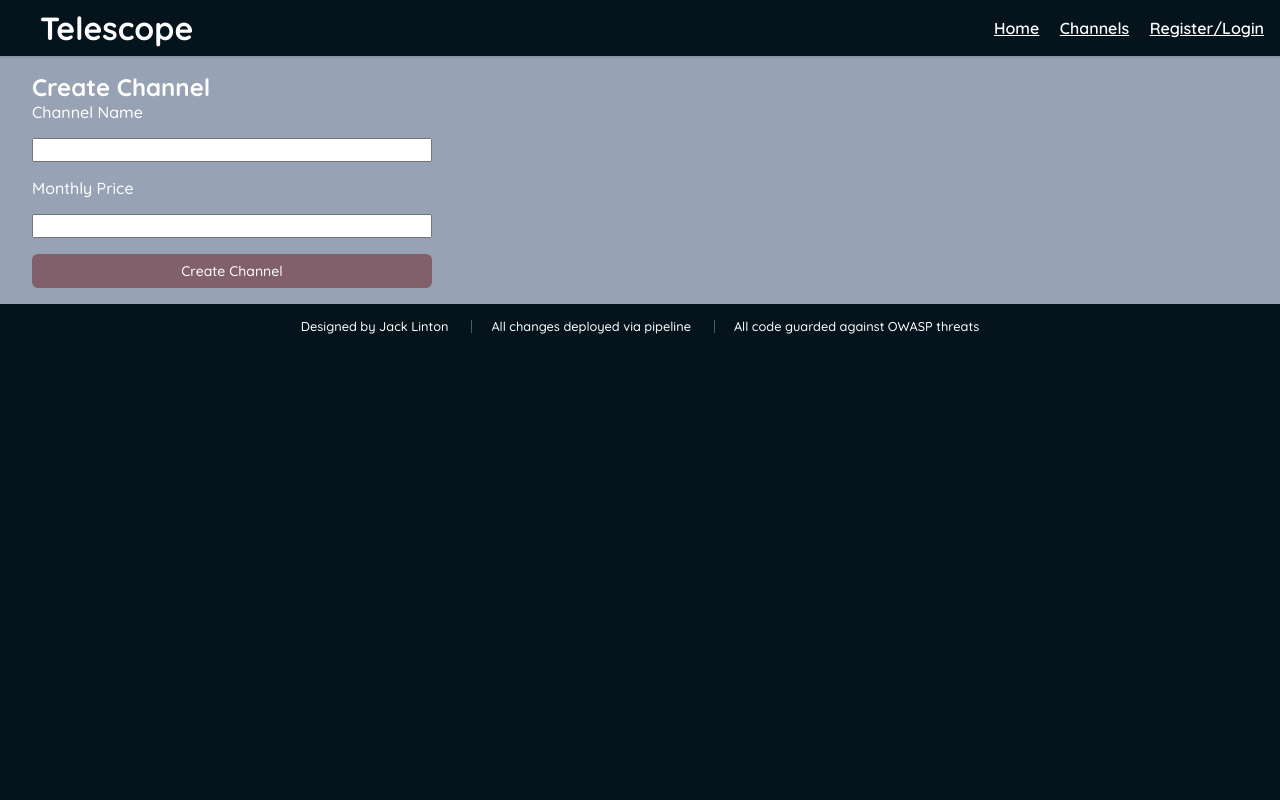
After one commit to jrlinton05/QA-DevOps-Assignment, a Flask app: template templates/channel-add.html in a window 1280 px wide. The commit adds this page. Run offline with Flask 3, Linux system fonts and the light colour scheme; the template is opened without the code that fills it, so the values that code supplies are empty.

Commit message:
Add Pages for Creating New Channels and Displaying Database Error Messages

```diff
--- a/src/app.py
+++ b/src/app.py
@@ -1,9 +1,9 @@
 import os
 from dotenv import load_dotenv
-from flask import Flask, render_template
+from flask import Flask, render_template, request, flash, url_for, redirect
 
 import database_wrapper
-
+from schemas.exceptions import NameAlreadyExistsException, InvalidArgumentException, DatabaseConnectionException
 
 load_dotenv()
 
@@ -17,6 +17,11 @@ def inject_user():
     return {'user': {'is_authenticated': False}}
 
 
+@app.errorhandler(DatabaseConnectionException)
+def handle_db_error(e):
+    return render_template('error.html', message="Unable to connect to database"), 503
+
+
 @app.route('/')
 def index():
     return render_template('index.html')
@@ -27,9 +32,20 @@ def channel_browser():
     return render_template('channel-browser.html', channel_data=database_wrapper.get_all_channels())
 
 
-@app.route('/channels/create')
+@app.route('/channels/create', methods=['GET', 'POST'])
 def create_channel():
-    return "Under Construction"
+    if request.method == 'POST':
+        channel_name = request.form['channel_name']
+        channel_price = request.form['channel_price']
+
+        try:
+            database_wrapper.add_new_channel(channel_name, channel_price)
+            flash("Channel created successfully")
+            return redirect(url_for('channel_browser'))
+        except (NameAlreadyExistsException, InvalidArgumentException) as e:
+            return render_template('channel-add.html', error=str(e),
+                                   channel_name=channel_name, channel_price=channel_price)
+    return render_template('channel-add.html')
 
 
 @app.route('/login')
--- a/static/styles.css
+++ b/static/styles.css
@@ -13,8 +13,8 @@
     --footer-text: white;
 
     --table-header: #DB995A;
-    --table-row-even: #EDCF8E;
-    --table-row-odd: #F1DAA7;
+    --table-row-even: #DEA52B;
+    --table-row-odd: #E1AD3D;
     --table-border: #95A0B2;
 
     --button-color: #815F6B;
@@ -39,7 +39,7 @@ body {
 
     font-family: "Quicksand", sans-serif;
     font-optical-sizing: auto;
-    font-weight: 300;
+    font-weight: 500;
     font-style: normal;
 }
 
@@ -75,7 +75,7 @@ button, input, select, textarea {
     border-color: color-mix(in srgb, var(--flash-alert-background), black 40%);
     background: var(--flash-alert-background);
     color: var(--flash-alert-text);
-    font-weight: 400;
+    font-weight: 500;
     opacity: 0;
     transition: opacity 0.5s ease;
 }
@@ -92,7 +92,7 @@ button, input, select, textarea {
 
 /* Page Header */
 #header {
-    font-weight: 500;
+    font-weight: 600;
     background: var(--header-background);
     color: var(--header-text);
     box-shadow: 0 0 0.25em 0 rgba(0, 0, 0, 0.25);
@@ -243,3 +243,25 @@ th {
     background: var(--table-header);
     color: var(--page-text);
 }
+
+/* Forms */
+form {
+    display: flex;
+    flex-direction: column;
+    gap: 1em;
+    max-width: 400px;
+}
+
+.form-error {
+    color: var(--flash-error-background);
+    font-size: 0.85em;
+    margin-top: 0.25em;
+}
+
+/* Misc */
+.error-message {
+    padding: 10px 0;
+    font-weight: 600;
+    font-size: 1.8em;
+    color: var(--flash-error-background);
+}
--- /dev/null
+++ b/templates/channel-add.html
@@ -0,0 +1,19 @@
+{% extends "base.html" %}
+
+{% block content %}
+<h2>Create Channel</h2>
+<form method="POST" action="{{ url_for('create_channel') }}">
+  <label for="channel_name">Channel Name</label>
+  <input type="text" id="channel_name" name="channel_name" maxlength="100" value="{{ channel_name or '' }}" required>
+
+  <label for="channel_price">Monthly Price</label>
+  <input type="number" id="channel_price" name="channel_price" min="0"
+         step="0.01" maxlength="20" value="{{ channel_price or '' }}" required>
+
+  {% if error %}
+    <p class="form-error">{{ error }}</p>
+  {% endif %}
+
+  <button type="submit" class="create-btn">Create Channel</button>
+</form>
+{% endblock %}
```
Also changed, not shown: templates/error.html (added, +7 -0 lines).
